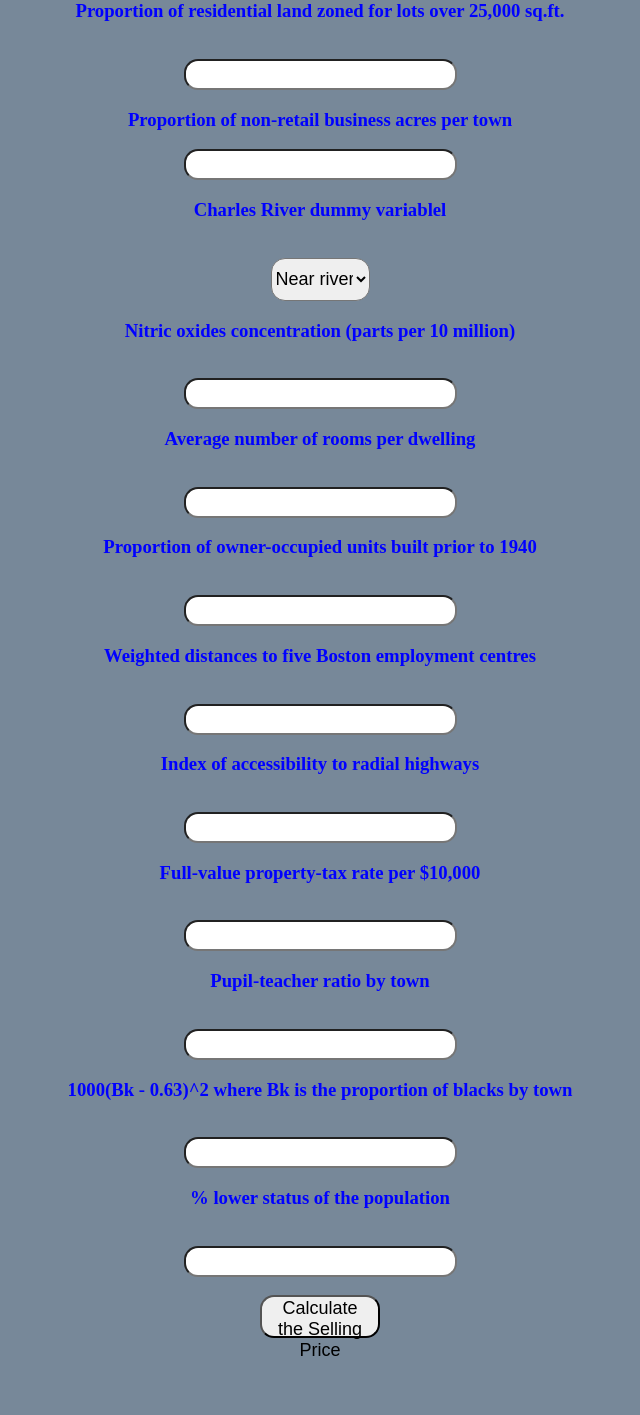
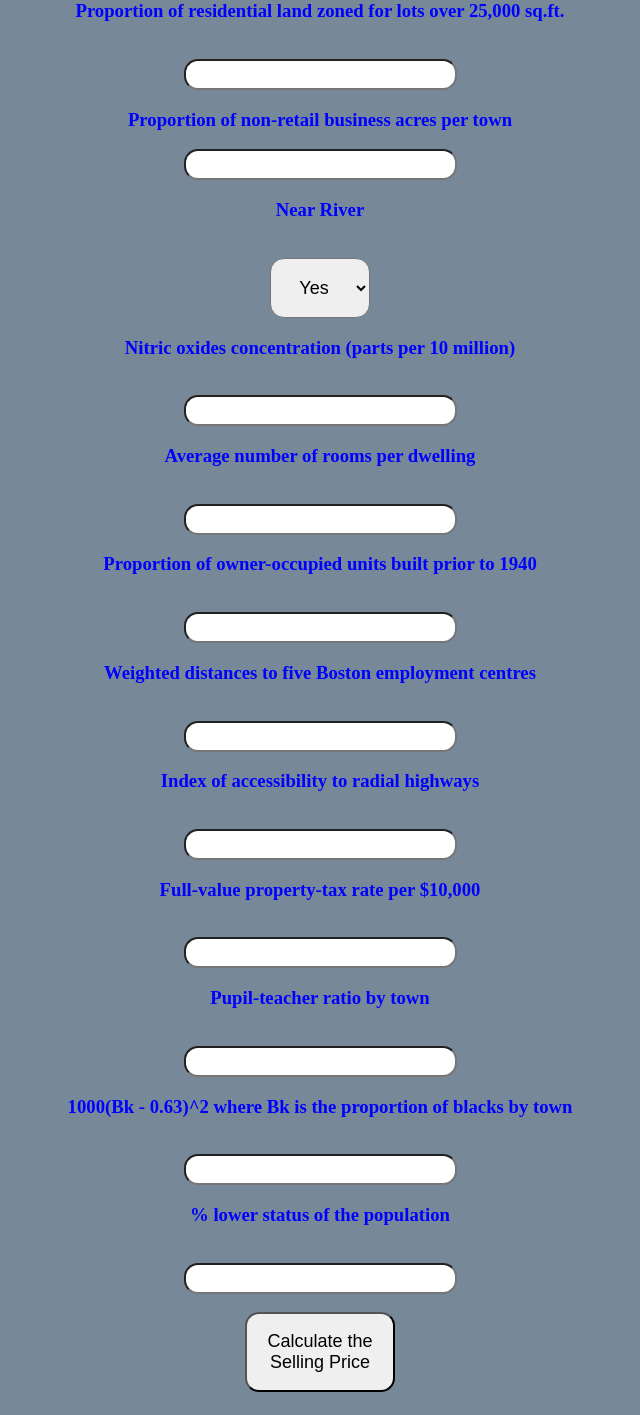
Before and after one commit to bhanu479/Real-Estate, a Flask app: page / in a window 1280 px wide. Shown: the part 157-1572 px from the top of the page, without its empty margins (320-960 px from the left). After the commit the page ends 1549 px from the top, so only its background shows below. Run offline with Flask 2, Linux system fonts and the light colour scheme; parts of the project's set-up code (start-up, migrations or seed data) failed here and were passed over.

Commit message:
Added new page

```diff
--- a/app.py
+++ b/app.py
@@ -19,10 +19,12 @@ model = load('predition.joblib')
 @app.route('/',methods=['GET'])
 def Home():
     return render_template('index.html')
+@app.route('/prediction',methods=['GET',"POST"])
+def about():
+    return render_template('prediction.html')
 
 
-standard_to = StandardScaler()
-@app.route("/predict", methods=['POST'])
+@app.route("/predict", methods=['POST','GET'])
 def predict():
     if request.method == 'POST':
         crim = float(request.form['crim'])
@@ -44,11 +46,13 @@ def predict():
         last = float(request.form['last'])
         x = [[crim, zn, indus, chas_detail, nox, rm,age,dis,rad,tax,ptratio,
                                         b_detail,last]]
-        prediction = model.predict(data(x))
-        if prediction < 0:
-            return render_template('index.html', prediction_texts="Sorry you cannot sell this house")
+        result = model.predict(data(x))
+
+        if result < 0:
+            return render_template('prediction.html', prediction_text="Sorry you cannot sell this house")
         else:
-            return render_template('index.html', prediction_text="You Can Sell The House at {} in 1000$".format(prediction))
+            return render_template('prediction.html', prediction_text="You Can Sell The House at {} in 1000$".format(result))
+
 
     else:
         return render_template('index.html')
--- a/templates/index.html
+++ b/templates/index.html
@@ -15,9 +15,9 @@
             <h3>Capita crime rate by town</h3><input id="first" name="crim" type="number ">
             <h3>Proportion of residential land zoned for lots over 25,000 sq.ft.</h3><br><input id="second" name="zn" required="required">
             <h3>Proportion of non-retail business acres per town</h3><input id="third" name="indus" required="required">
-            <h3>Charles River dummy variablel</h3><br><select name="chas" id="resea" required="required">
-                <option value="Near river">Near river</option>
-                <option value="Not near river">Not near river</option>
+            <h3>Near River</h3><br><select name="chas" id="resea" required="required">
+                <option value="Near river">Yes</option>
+                <option value="Not near river">No</option>
             </select>
             <h3>Nitric oxides concentration (parts per 10 million)</h3><br><input id="fourth" name="nox" required="required">
             <h3>Average number of rooms per dwelling</h3><br><input id="fourth" name="rm" required="required">
@@ -30,8 +30,12 @@
             <h3>% lower status of the population</h3><br><input id="fourth" name="last" required="required">
 
 
-            <br><br><button id="sub" type="submit ">Calculate the Selling Price</button>
-            <br>
+            <br><br>
+            <a href="prediction.html">
+                <button id="sub",value="preditcion page",name="submit_button">Calculate the Selling Price</button>
+            </a>
+
+
 
 
 
@@ -40,7 +44,6 @@
 
 
 
-        <br><br><h3>{{ prediction_text }}<h3>
     </div>
 
 
@@ -53,12 +56,7 @@
             padding: 0px;
         }
 
-        #research {
-            font-size: 18px;
-            width: 100px;
-            height: 23px;
-            top: 23px;
-        }
+
 
         #box {
             border-radius: 60px;
@@ -78,33 +76,11 @@
             font-size: 14px;
         }
 
-        #fuel {
-            width: 83px;
-            height: 43px;
-            text-align: center;
-            border-radius: 14px;
-            font-size: 20px;
-        }
 
-        #fuel:hover {
-            background-color: coral;
-        }
-
-        #research {
-            width: 99px;
-            height: 43px;
-            text-align: center;
-            border-radius: 14px;
-            font-size: 18px;
-        }
-
-        #research:hover {
-            background-color: coral;
-        }
 
         #resea {
-            width: 99px;
-            height: 43px;
+            width: 100px;
+            height: 60px;
             text-align: center;
             border-radius: 14px;
             font-size: 18px;
@@ -115,8 +91,8 @@
         }
 
         #sub {
-            width: 120px;
-            height: 43px;
+            width: 150px;
+            height: 80px;
             text-align: center;
             border-radius: 14px;
             font-size: 18px;
```
Also changed, not shown: templates/prediction.html (added, +37 -0 lines).
